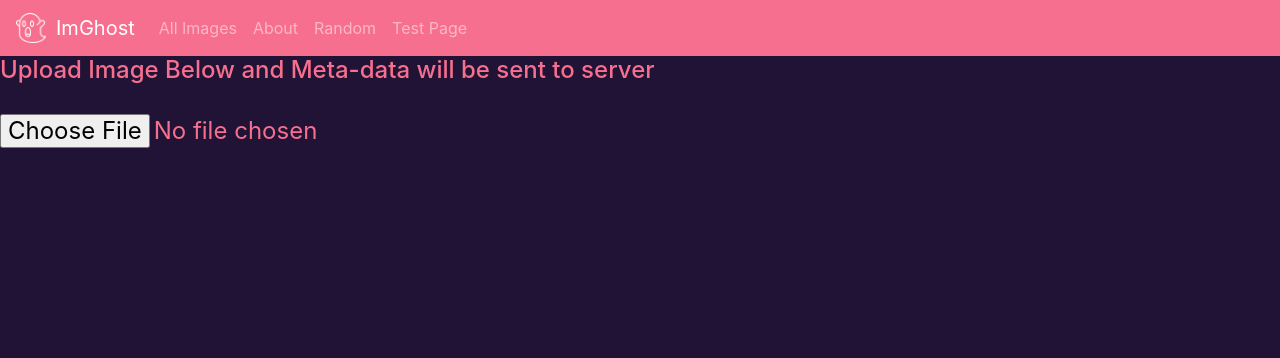
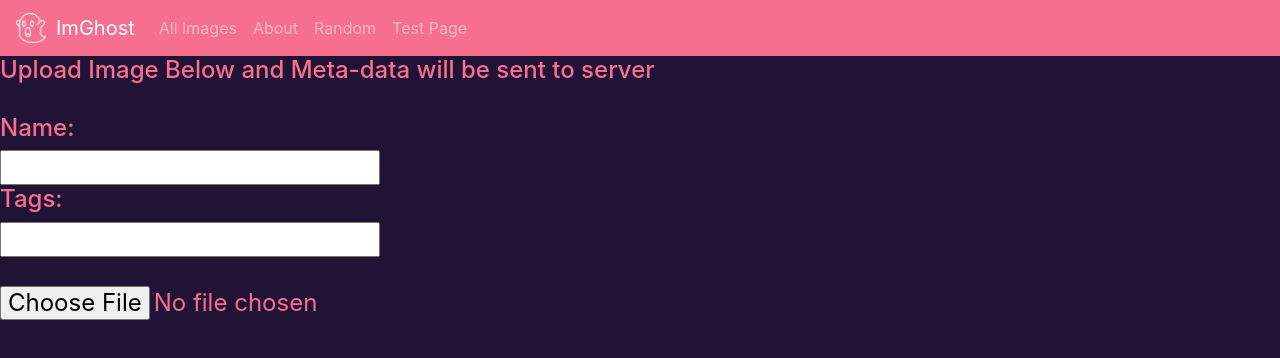
Before and after one commit to The-Homiesexuals/imghost, a React (Create React App) app in the folder fe/imghost/: page /testpage in a window 1280 px wide. Shown: the top 358 px of the page. Built offline with nearby package versions, Linux system fonts and the light colour scheme; no server answers.

Commit message:
Axios requests on test page

```diff
--- a/fe/imghost/package.json
+++ b/fe/imghost/package.json
@@ -6,6 +6,7 @@
     "@testing-library/jest-dom": "^5.11.4",
     "@testing-library/react": "^11.1.0",
     "@testing-library/user-event": "^12.1.10",
+    "axios": "^0.21.1",
     "boostrap": "^2.0.0",
     "bootstrap": "^4.6.0",
     "json-loader": "^0.5.7",
--- a/fe/imghost/src/testpage.js
+++ b/fe/imghost/src/testpage.js
@@ -1,7 +1,10 @@
 import React from 'react';
+import { useState } from 'react';
 import ReactDOM from 'react-dom';
 import ReactS3 from 'react-s3';
 import keys from './keys.json'
+import { AxiosProvider, Request, Get, Delete, Head, Post, Put, Patch, withAxios } from 'react-axios'
+import axios from 'axios';
 
 const HeaderStyling  = {'color': 'var(--secondary)'};
 
@@ -25,12 +28,28 @@ export default function Test() {
 
 function FileUpload() {
 
+  const [name,setName] = useState("");
+  const [tags,setTags] = useState("");
+
+
   function handleUpload(event) {
     console.log(event.target.files[0])
+    alert(name+" "+tags)
     ReactS3.uploadFile(event.target.files[0],config).then((data)=>{
       console.log(data);
 
-      //#TODO: USE AXIOS TO SEND REQUEST TO BACK END WITH IMAGE INFORMATION
+      //#IMPORTANT: replace path to server with application you're testing
+      axios.put('path_to_server/image', {
+        s3bucket : data,
+        img_name : name,
+        img_tags : tags,
+      })
+      .then(function (res) {
+        console.log(res);
+      })
+      .catch((err) => {
+        alert(err);
+      })
 
     })
     .catch((err)=>{
@@ -40,7 +59,13 @@ function FileUpload() {
 
   return (
     <div id='upload-box'>
-      <input type="file" onChange={handleUpload} />
+      <form>
+        <label>Name:</label><br/>
+        <input type="text" value={name} onChange={e => setName(e.target.value)}  /><br/>
+        <label>Tags:</label><br/>
+        <input type="text" value={tags} onChange={e => setTags(e.target.value)}/><br/><br/>
+        <input type="file" onChange={handleUpload} />
+      </form>
     </div>
   )
 }
```
Also changed, not shown: 1 other file (tests, documents, lock files or other folders).
